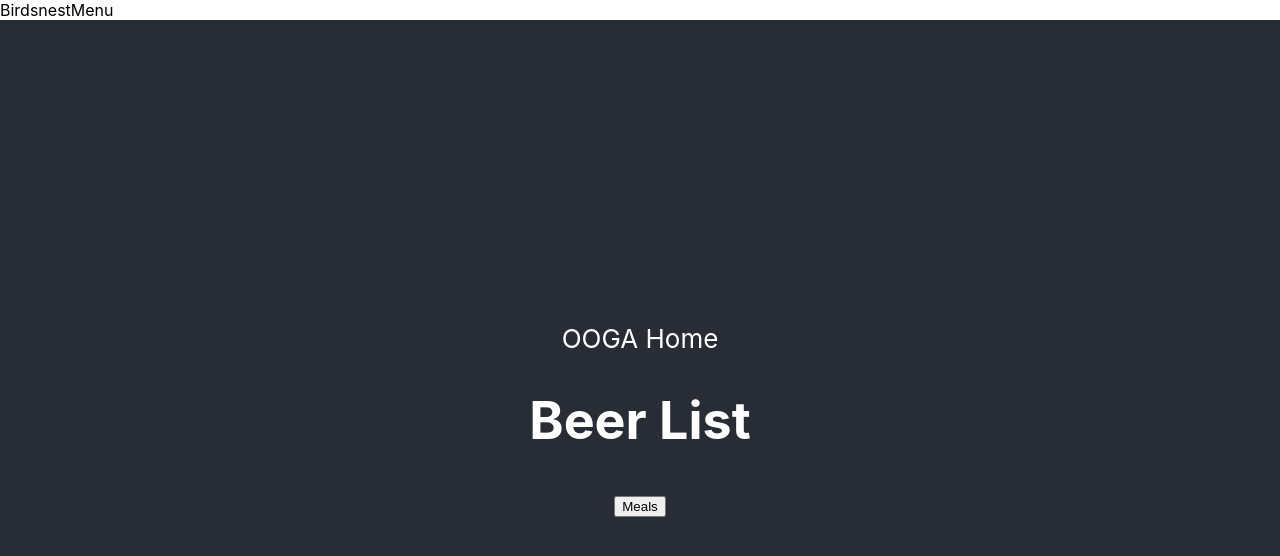
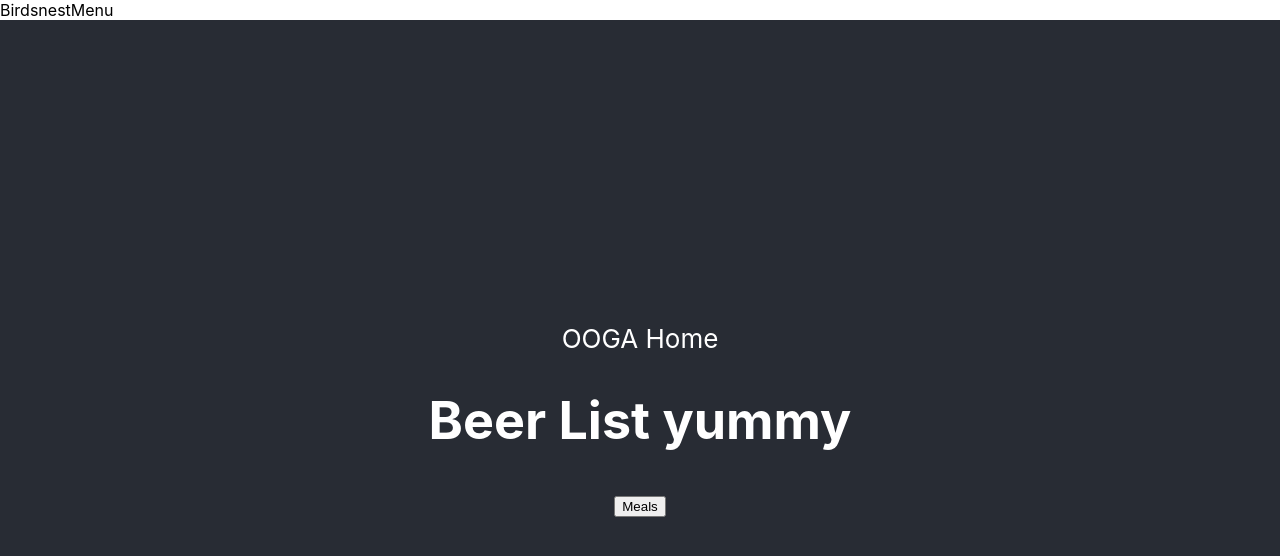
Before and after one commit to TannerLP123/BirdsnetWebsite, a React (Create React App) app in the folder app/: page / in a window 1280 px wide. Shown: the top 556 px of the page. Built offline with nearby package versions, Linux system fonts and the light colour scheme.

Commit message:
added 'yummy'

```diff
--- a/app/src/components/BeerList.jsx
+++ b/app/src/components/BeerList.jsx
@@ -2,7 +2,7 @@ import React from 'react'
 
 const BeerList = () => {
   return (
-    <h1>Beer List</h1>
+    <h1>Beer List yummy</h1>
   )
 }
 
```
